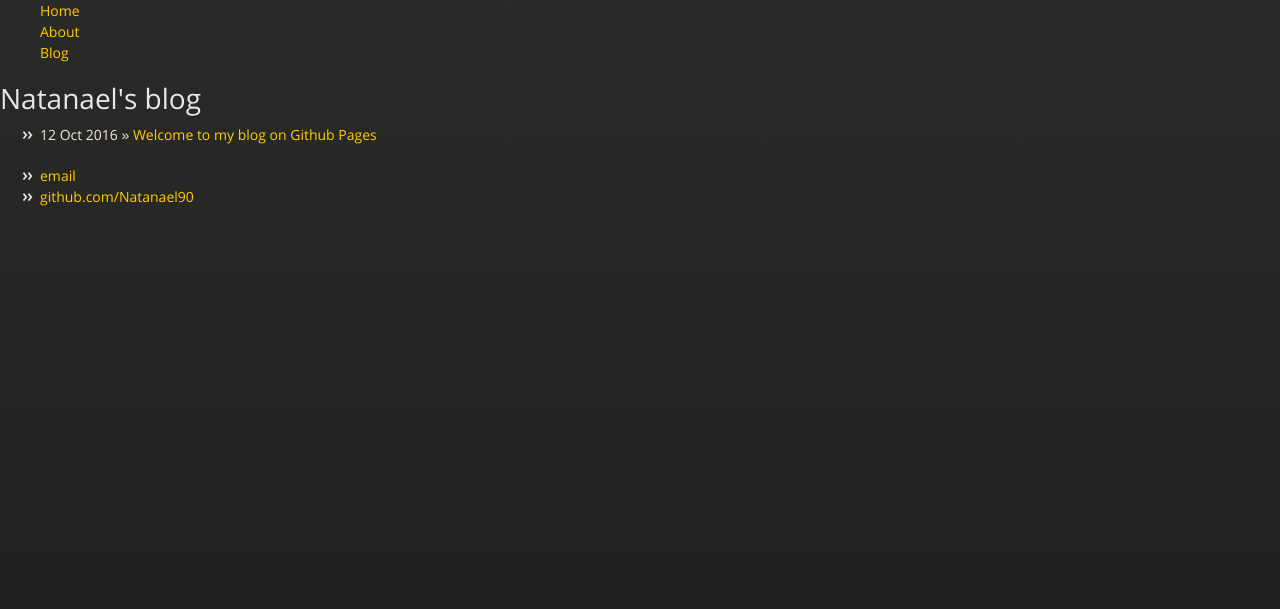
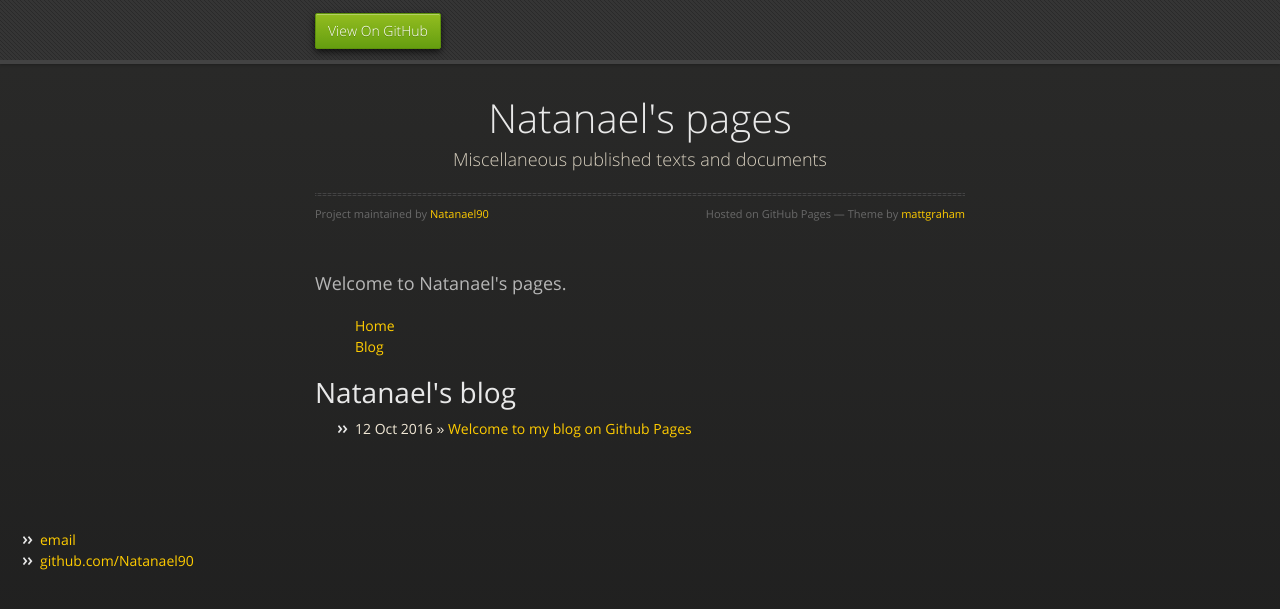
Before and after one commit to Natanael90/natanael90.github.io, a Jekyll site: the page built from blog/index.html, in a window 1280 px wide. Shown: the top 609 px of the page. Built offline with Jekyll 4.4.1, drawn with Linux system fonts in a browser that asks for light colours; nearby versions of some CDN libraries.

Commit message:
Mr Hyde was here …

```diff
--- a/_layouts/default.html
+++ b/_layouts/default.html
@@ -16,16 +16,43 @@
     <meta name="viewport" content="width=device-width, initial-scale=1, user-scalable=no">
 </head>
 <body>
+<div id="header">
+        <nav>
+          <li class="fork"><a href="https://github.com/Natanael90">View On GitHub</a></li>
+        </nav>
+</div><!-- end header -->
+
+
+   <div class="wrapper">
+
+      <section>
+        <div id="title">
+          <h1>Natanael&#39;s pages</h1>
+          <p>Miscellaneous published texts and documents</p>
+          <hr>
+          <span class="credits left">Project maintained by <a href="https://github.com/Natanael90">Natanael90</a></span>
+          <span class="credits right">Hosted on GitHub Pages &mdash; Theme by <a href="https://twitter.com/michigangraham">mattgraham</a></span>
+        </div>
+
+        <h3>
+<a id="welcome-to-natanaels-pages" class="anchor" href="#welcome-to-natanaels-pages" aria-hidden="true"><span aria-hidden="true" class="octicon octicon-link"></span></a>Welcome to Natanael's pages.</h3>
+
+<p>
 <nav>
 <ul>
 <li><a href="/">Home</a></li>
-<li><a href="/about">About</a></li>
 <li><a href="/blog">Blog</a></li>
 </ul>
 </nav>
 <div class="container"> {{ content }}
 </div>
 <!-- /.container -->
+</p>
+      </section>
+
+    </div>
+    <!--[if !IE]><script>fixScale(document);</script><![endif]-->
+
 <footer>
 <ul>
 <li><a href="mailto:natanael.l@gmail.com">email</a></li>
```
